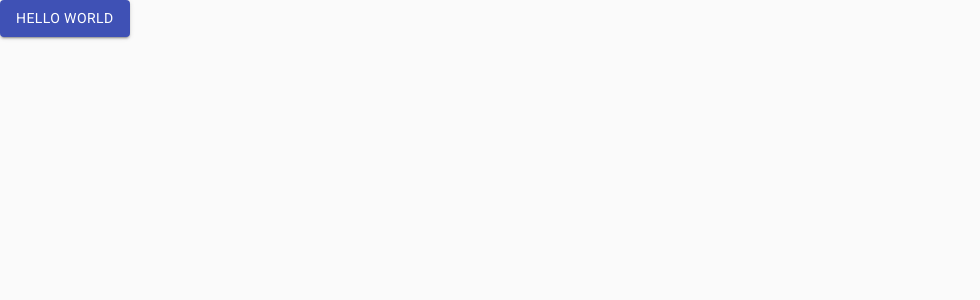
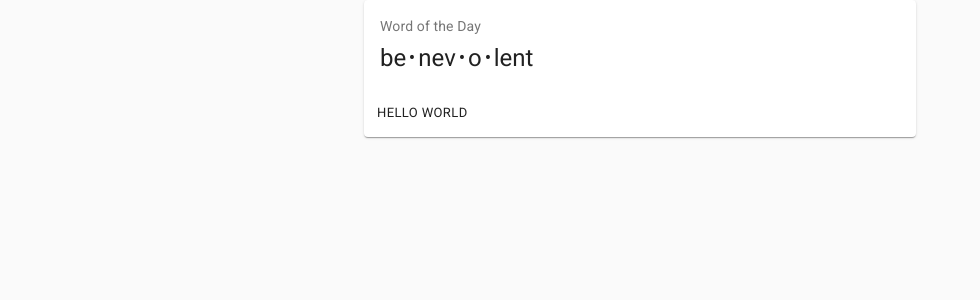
Before and after one commit to rdelfin/macros, a React (Create React App) app: page / in a window 1280 px wide. Shown: the top 300 px of the page, without its empty margins (0-980 px from the left). Built offline with nearby package versions, Linux system fonts and the light colour scheme.

Commit message:
Added sample card

```diff
--- a/src/App.tsx
+++ b/src/App.tsx
@@ -1,11 +1,51 @@
 import React from 'react';
 import Button from '@material-ui/core/Button';
+import Container from '@material-ui/core/Container';
+import Card from '@material-ui/core/Card';
+import CardContent from '@material-ui/core/CardContent';
+import Typography from '@material-ui/core/Typography';
+import { makeStyles } from '@material-ui/core/styles';
+import CardActions from '@material-ui/core/CardActions';
+
+const useStyles = makeStyles({
+  root: {
+    minWidth: 275,
+  },
+  bullet: {
+    display: 'inline-block',
+    margin: '0 2px',
+    transform: 'scale(0.8)',
+  },
+  title: {
+    fontSize: 14,
+  },
+  pos: {
+    marginBottom: 12,
+  },
+});
 
 function App() {
-  return (
-    <Button variant="contained" color="primary" onClick={() => alert("lolwat") }>
-      Hello World
-    </Button>
+  const classes = useStyles();
+  const bull = <span className={classes.bullet}>•</span>;
+
+    return (
+      <Container maxWidth="sm">
+        <Card className={classes.root}>
+          <CardContent>
+            <Typography className={classes.title} color="textSecondary" gutterBottom>
+              Word of the Day
+            </Typography>
+          <Typography variant="h5" component="h2">
+            be{bull}nev{bull}o{bull}lent
+          </Typography>
+          </CardContent>
+          <CardActions>
+            <Button size="small" onClick={() => alert("lolwat") }>
+              Hello World
+            </Button>
+          </CardActions>
+        </Card>
+    </Container>
   );
 }
 
```
